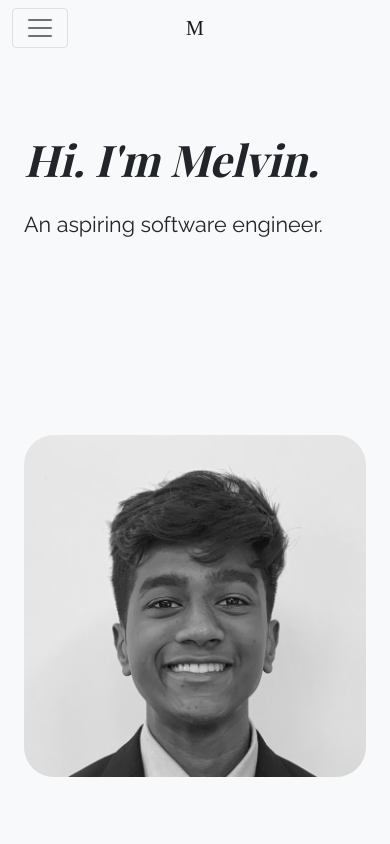
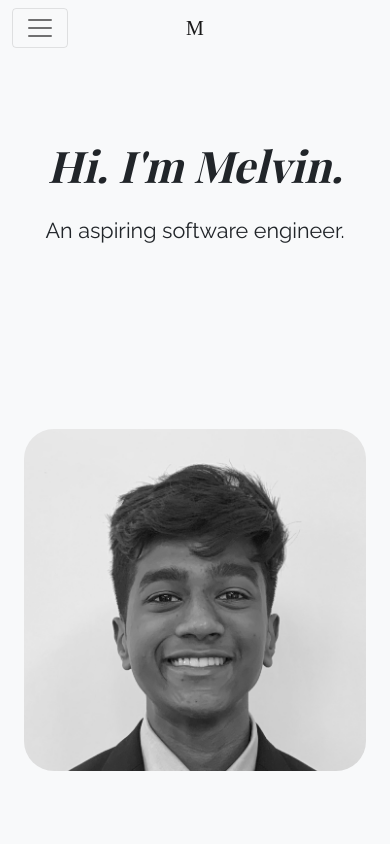
Before and after one commit to melvinrajendran/Personal-Website, a React (Create React App) app: page / in a window 390 px wide. Shown: the top 844 px of the page. Built offline with nearby package versions, Linux system fonts and the light colour scheme; a web font is replaced by a local one.

Commit message:
Center full screen title text below breakpoint

```diff
--- a/src/components/App.jsx
+++ b/src/components/App.jsx
@@ -1,10 +1,10 @@
 import React from "react";
-import Navigation from "./Navigation";
+import Navigation from "./common/Navigation";
 import { BrowserRouter as Router, Switch, Route } from "react-router-dom";
 import About from "./About";
 import Work from "./Work";
 import BTW from "./BTW";
-import Footer from "./Footer";
+import Footer from "./common/Footer";
 
 function App() {
   return (
--- a/src/components/FullScreenTitle.jsx
+++ b/src/components/FullScreenTitle.jsx
@@ -7,7 +7,7 @@ function FullScreenTitle(props) {
     <Container fluid>
       <Container>
         <Row className="fs-title-container align-items-center">
-          <Col lg className="mb-4 mb-lg-0">
+          <Col lg className="text-center text-lg-start">
             <h1 className="display-1 fst-italic mb-4">{props.title}</h1>
             <p className="fs-4">{props.subtitle}</p>
           </Col>
```
Also changed, not shown: src/components/common/Footer.css (renamed from src/components/Footer.css), src/components/common/Footer.jsx (renamed from src/components/Footer.jsx), src/components/common/Navigation.css (renamed from src/components/Navigation.css), src/components/common/Navigation.jsx (renamed from src/components/Navigation.jsx).
